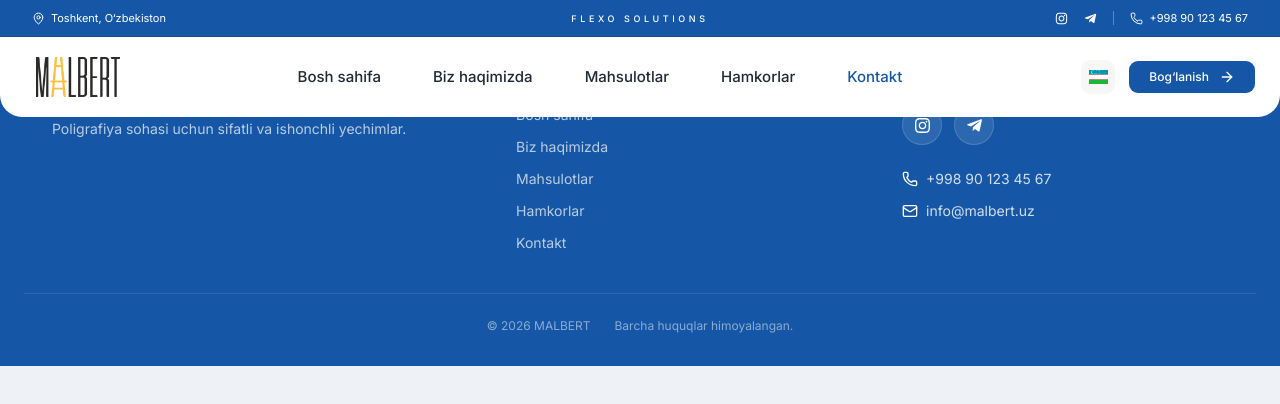
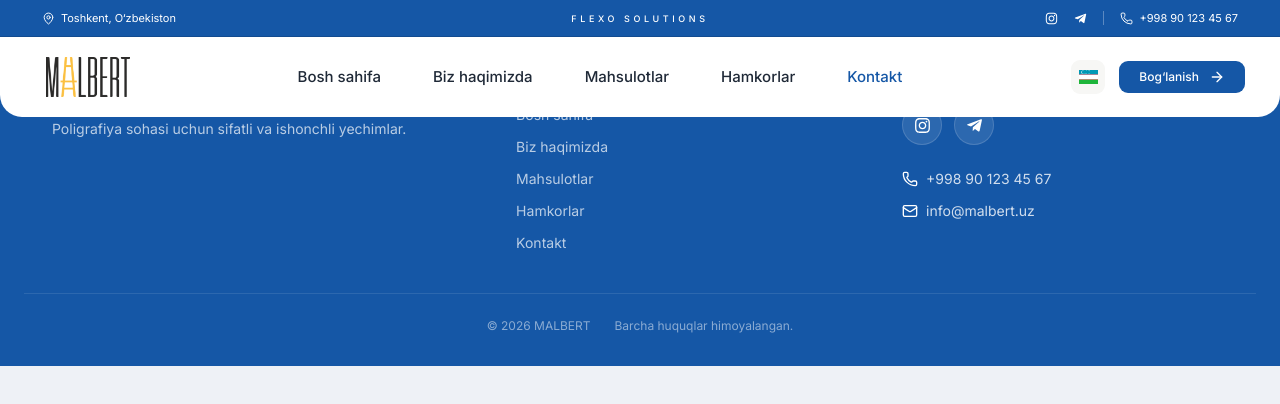
Before and after one commit to mr-sardorbek/malbert-, a React (Vite) app: page /contact in a window 1280 px wide. Shown: the top 404 px of the page. Built offline with nearby package versions, Linux system fonts and the light colour scheme.

Commit message:
well well well

```diff
--- a/src/components/hero.jsx
+++ b/src/components/hero.jsx
@@ -49,7 +49,7 @@ const Hero = () => {
       <div className="absolute inset-0 rounded-3xl bg-gradient-to-r from-black/75 via-black/55 to-black/30" />
 
       {/* Content */}
-      <div className="relative z-10 mx-auto flex min-h-[500px] w-full max-w-[1360px] items-center px-4 sm:min-h-[500px] sm:px-6 md:min-h-[520px] md:px-8 lg:min-h-[640px] lg:px-6 min-[1441px]:h-full min-[1800px]:max-w-[1760px] min-[1800px]:px-6">
+      <div className="relative z-10 mx-auto flex min-h-[500px] w-full max-w-[1260px] items-center px-4 sm:min-h-[500px] sm:px-6 md:min-h-[520px] md:px-8 lg:min-h-[640px] lg:px-6 min-[1441px]:h-full min-[1800px]:max-w-[1760px] min-[1800px]:px-6">
         <div className="w-full max-w-[480px] sm:max-w-[520px] md:max-w-[580px] lg:max-w-xl min-[1800px]:max-w-[980px]">
           {/* Eyebrow */}
           <motion.span
--- a/src/components/layout/announceBar.jsx
+++ b/src/components/layout/announceBar.jsx
@@ -5,7 +5,7 @@ const AnnounceBar = () => {
   return (
     <div className="w-full border-b border-primary-hover bg-primary">
       <div
-        className="relative mx-auto flex h-8 w-full max-w-[1360px] items-center justify-between px-4 text-[9px] text-white
+        className="relative mx-auto flex h-8 w-full max-w-[1260px] items-center justify-between px-4 text-[9px] text-white
         sm:h-9 sm:px-6 sm:text-[10px]
         md:px-8 md:text-[11px]
         lg:h-9 lg:px-8
--- a/src/components/layout/navbar.jsx
+++ b/src/components/layout/navbar.jsx
@@ -162,7 +162,7 @@ const Navbar = () => {
       }`}
     >
 
-      <div className="mx-auto flex h-[80px] w-full max-w-[1360px] items-center justify-between px-4 sm:px-6 md:px-8 lg:px-6 min-[1441px]:h-[88px] min-[1800px]:max-w-[1760px] min-[1800px]:px-6">
+      <div className="mx-auto flex h-[80px] w-full max-w-[1260px] items-center justify-between px-4 sm:px-6 md:px-8 lg:px-6 min-[1441px]:h-[88px] min-[1800px]:max-w-[1760px] min-[1800px]:px-6">
         {/* Logo */}
         <div className="pl-0 sm:pl-2 md:pl-3">
           <img
--- a/src/pages/about.jsx
+++ b/src/pages/about.jsx
@@ -10,7 +10,7 @@ const About = () => {
       id="about"
       className="bg-background mt-18  px-4 py-16 sm:px-6 md:py-20"
     >
-      <div className="mx-auto  w-full max-w-[1360px] rounded-4xl bg-white p-6 min-[1800px]:max-w-[1760px] min-[1800px]:p-8">
+      <div className="mx-auto  w-full max-w-[1260px] rounded-4xl bg-white p-6 min-[1800px]:max-w-[1760px] min-[1800px]:p-8">
         {/* Section Title */}
         <motion.div
           initial={{ opacity: 0, y: 35 }}
--- a/src/pages/products.jsx
+++ b/src/pages/products.jsx
@@ -15,7 +15,7 @@ const Products = () => {
       id="products"
       className="bg-background px-4 py-16 sm:px-6 md:py-10"
     >
-      <div className="mx-auto w-full max-w-[1360px] rounded-4xl bg-white p-6 min-[1800px]:max-w-[1760px] min-[1800px]:p-8">
+      <div className="mx-auto w-full max-w-[1260px] rounded-4xl bg-white p-6 min-[1800px]:max-w-[1760px] min-[1800px]:p-8">
         {/* Section Heading */}
         <motion.div
           initial={{ opacity: 0, y: 35 }}
```
